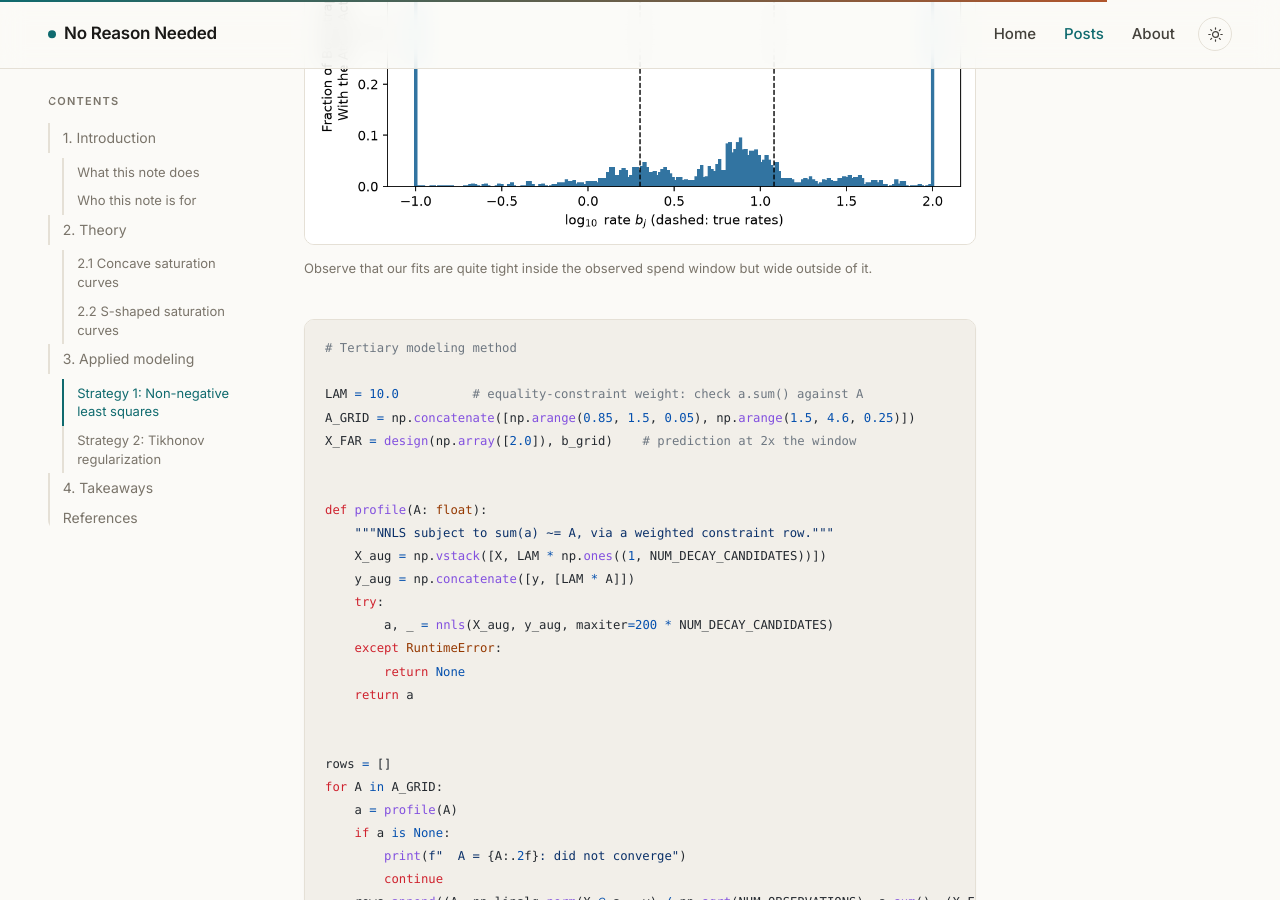
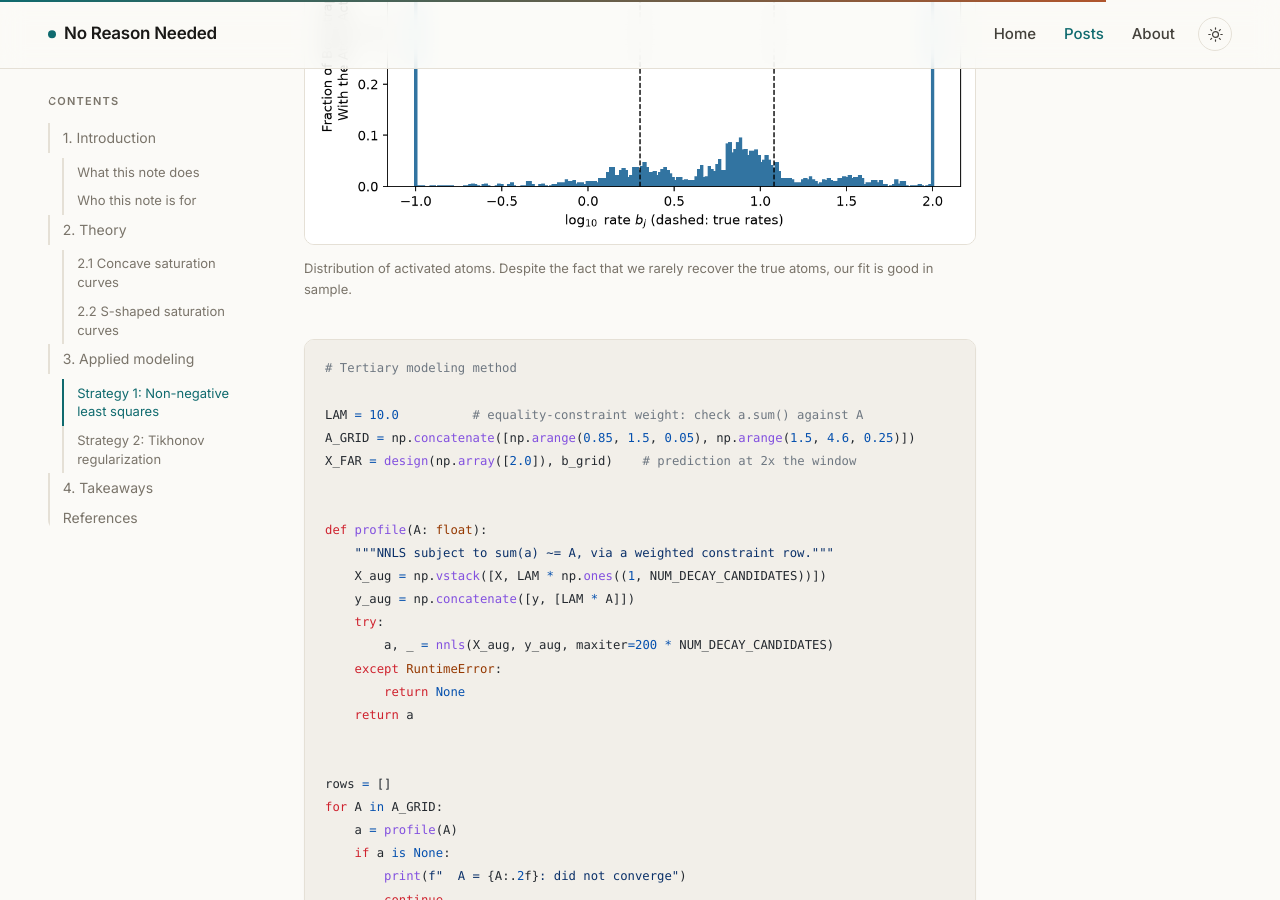
Before and after one commit to Ahram12/noreasonneeded.github.io, a Jekyll site: the page built from _posts/2026-10-25-Marketing-and-Measure-Theory.md, in a window 1280 px wide and 900 px high, scrolled down 16102 px. Built offline with Jekyll 4.4.1, drawn with Linux system fonts in a browser that asks for light colours.

```diff
--- a/_posts/2026-10-25-Marketing-and-Measure-Theory.md
+++ b/_posts/2026-10-25-Marketing-and-Measure-Theory.md
@@ -505,7 +505,7 @@ plt.close(fig)
        alt="Atom Activation Across Replicates"
        width="960" height="640" loading="lazy">
   <figcaption>
-    Observe that our fits are quite tight inside the observed spend window but wide outside of it.
+    Distribution of activated atoms. Despite the fact that we rarely recover the true atoms, our fit is good in sample.
   </figcaption>
 </figure>
 
```
Also changed, not shown: other parts of _posts/2026-10-25-Marketing-and-Measure-Theory.md (+1 -1 lines).
